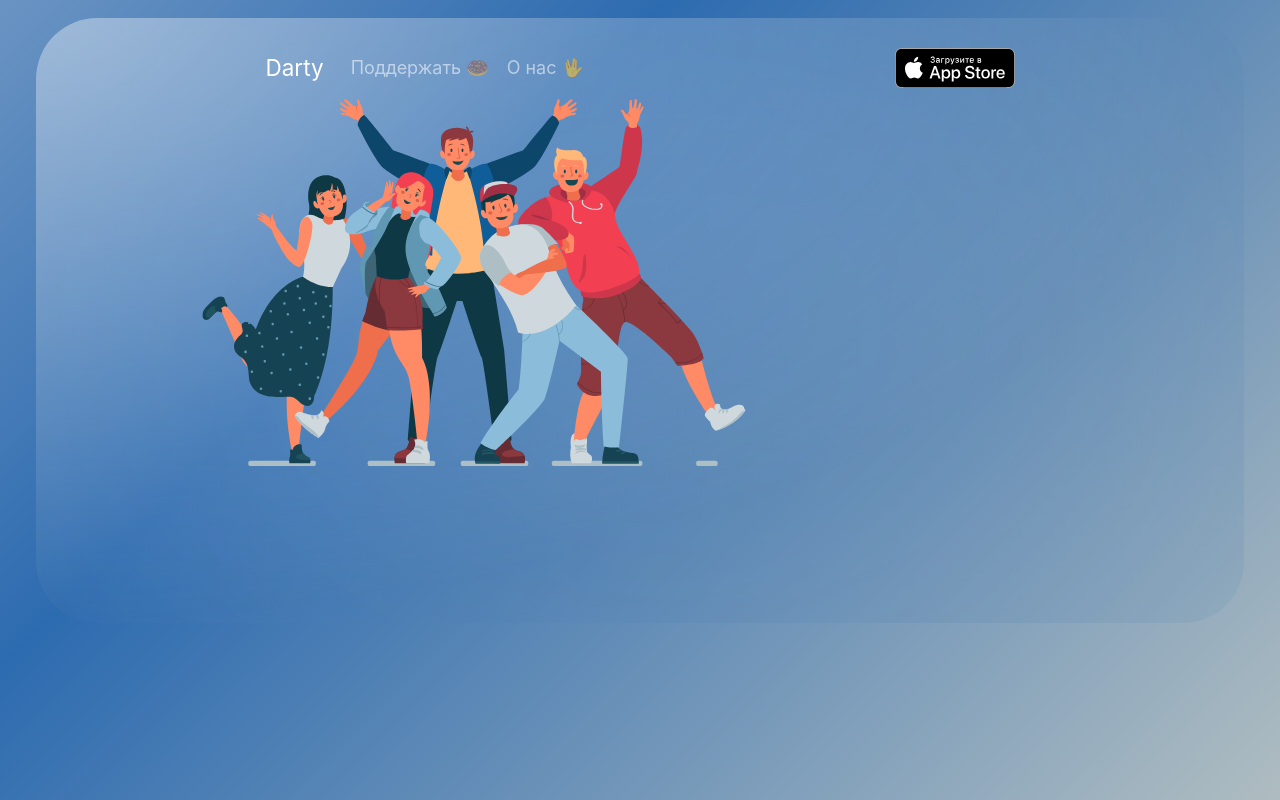
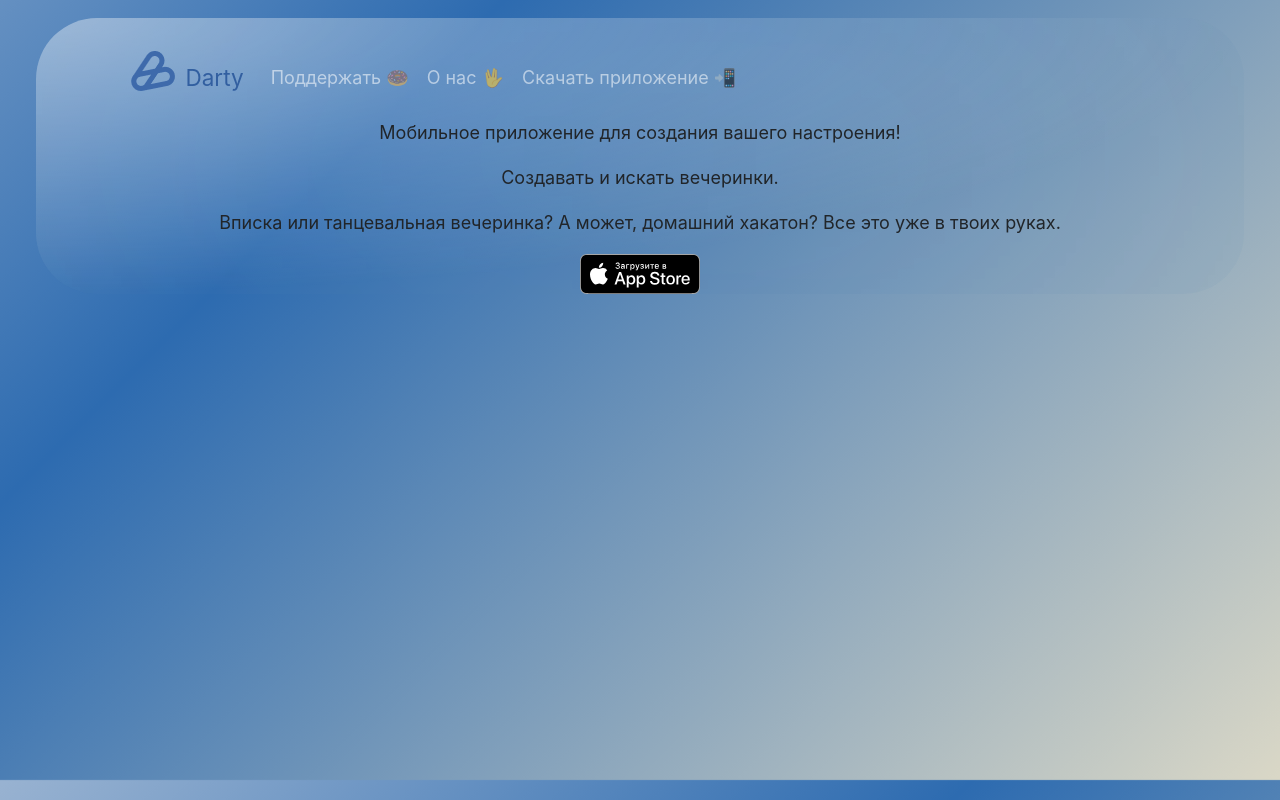
Before and after one commit to DartyTeam/DartySite, a plain HTML site: page public/index.html in a window 1280 px wide. Drawn offline with nearby package versions, Linux system fonts and the light colour scheme.

Commit message:
Set center navbar added homepage text change title

```diff
--- a/public/css/style.css
+++ b/public/css/style.css
@@ -1,6 +1,6 @@
 
 html {
-    background: url('../images/background.svg') no-repeat center center fixed;
+    background: url('../images/background-card.svg') no-repeat center center fixed;
     -webkit-background-size: cover;
     height: auto;
     font-size: 18px;
@@ -30,6 +30,7 @@ body {
     font-family: -apple-system, BlinkMacSystemFont, sans-serif;
 }
 
+
 .insets {
     padding-top: 1rem;
     padding-left: 2rem;
@@ -49,8 +50,8 @@ body {
 }
 
 .navbar {
-    padding-left: 10rem;
-    padding-right: 10rem;
+    padding-left: 2rem;
+    padding-right: 2rem;
     color: white;
 }
 
@@ -68,3 +69,22 @@ body {
     height: 4%;
     width: 4%;
 }
+.nav-link.active{
+    color: #325FA0!important;
+    font-family: -apple-system, BlinkMacSystemFont, sans-serif;
+}
+.navbar-brand.active{
+    color: #325FA0!important;
+    font-family: -apple-system, BlinkMacSystemFont, sans-serif;
+}
+/*#navbarNav{*/
+/*    justify-content : end;*/
+/*}*/
+.navbar .navbar-nav {
+    float: none;
+    vertical-align: top;
+}
+
+.navbar .navbar-collapse {
+    text-align: center;
+}
--- a/public/index.html
+++ b/public/index.html
@@ -11,30 +11,32 @@
 
     <link href="css/style.css" rel="stylesheet">
     <title>Darty</title>
+      <link href="/public/images/Group%209.png" rel="shortcut icon" type="image/png">
   </head>
   <body>
     <div class="container-fluid insets">
       <header>
-        <nav class="navbar navbar-expand-lg navbar-dark" style="background-color: transparent;">
+        <nav class="navbar navbar-expand-lg navbar-dark" style="background-color: transparent;" >
             <div class="container-xxl">
-              <a class="navbar-brand" href="index.html">Darty</a>
-              <button class="navbar-toggler" type="button" data-bs-toggle="collapse" data-bs-target="#navbarNav" aria-controls="navbarNav" aria-expanded="false" aria-label="Toggle navigation">
+              <img src="/public/images/Group%209.png">
+              <a class="navbar-brand active" href="index.html">Darty</a>
+              <button class="navbar-toggler" type="button" data-bs-toggle="collapse" data-bs-target="#navbarNav"
+                      aria-controls="navbarNav" aria-expanded="false" aria-label="Toggle navigation">
                 <span class="navbar-toggler-icon"></span>
               </button>
+
               <div class="collapse navbar-collapse" id="navbarNav">
                 <ul class="navbar-nav">
                   <li class="nav-item">
-                    <a class="nav-link" href="donut.html">Поддержать 🍩</a>
+                    <a class="nav-link" href="donut.html" >Поддержать 🍩</a>
                   </li>
                   <li class="nav-item">
-                    <a class="nav-link" href="about.html">О нас 🖖</a>
+                    <a class="nav-link" href="about.html" >О нас 🖖</a>
                   </li>
+                    <li class="nav-item">
+                        <a class="nav-link" href="https://www.appstorrent.ru/" >Скачать приложение 📲</a>
+                    </li>
                 </ul>
-
-                  <a class="nav-appstore" href="https://www.appstorrent.ru/">
-                    <img src="/images/appstoreblk.svg" alt="Appstore">
-                  </a>
-
               </div>
             </div>
           </nav>
@@ -43,24 +45,40 @@
     <section>
       <div class="container-xxl">
           <div class="row">
-              <div class="col">
-                <img class="humans-image" src="/images/Humans.svg" alt="Humans">
+              <div class="col d-flex justify-content-center">
+                  <p class="text-dark">Мобильное приложение для создания вашего настроения!</p>
               </div>
           </div>
       </div>
-  </section>
+    </section>
 
-  <section>
+    <section>
     <div class="container-xxl">
         <div class="row">
-            <div class="col">
-
+            <div class="col d-flex justify-content-center">
+                <p class="text-dark">Создавать и искать вечеринки.</p>
             </div>
         </div>
     </div>
-  </section>
+        <div class="container-xxl">
+            <div class="row">
+                <div class="col d-flex justify-content-center">
+                    <p class="text-dark">Вписка или танцевальная вечеринка? А может, домашний хакатон? Все это уже в твоих руках. </p>
+                </div>
+            </div>
+        </div>
+    </section>
+    <section>
+            <div>
+                <a class="nav-appstore d-flex justify-content-center" href="https://www.appstorrent.ru/">
+                    <img src="/public/images/appstoreblk.svg" alt="Appstore">
+                </a>
+            </div>
+    </section>
 
 
-    <script src="https://cdn.jsdelivr.net/npm/bootstrap@5.0.0-beta1/dist/js/bootstrap.bundle.min.js" integrity="sha384-ygbV9kiqUc6oa4msXn9868pTtWMgiQaeYH7/t7LECLbyPA2x65Kgf80OJFdroafW" crossorigin="anonymous"></script>
+    <script src="https://cdn.jsdelivr.net/npm/bootstrap@5.0.0-beta1/dist/js/bootstrap.bundle.min.js" integrity="sha384-ygbV9kiqUc6oa4msXn9868pTtWMgiQaeYH7/t7LECLbyPA2x65Kgf80OJFdroafW" crossorigin="anonymous">
+    </script>
+   </div>
   </body>
 </html>
```
Also changed, not shown: public/about.html (+8 -5 lines), public/donut.html (+11 -10 lines), public/images/Group 9.png (added).
